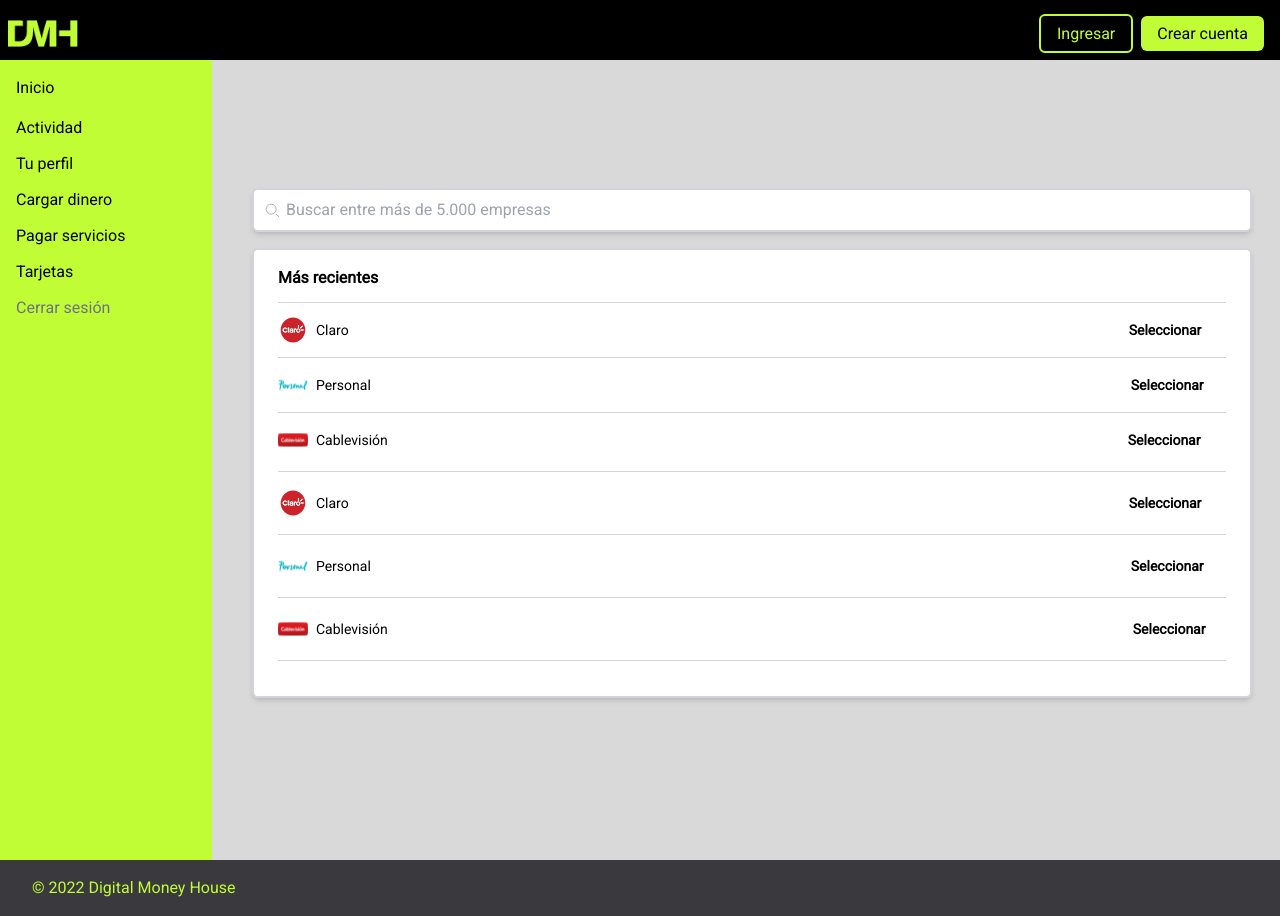
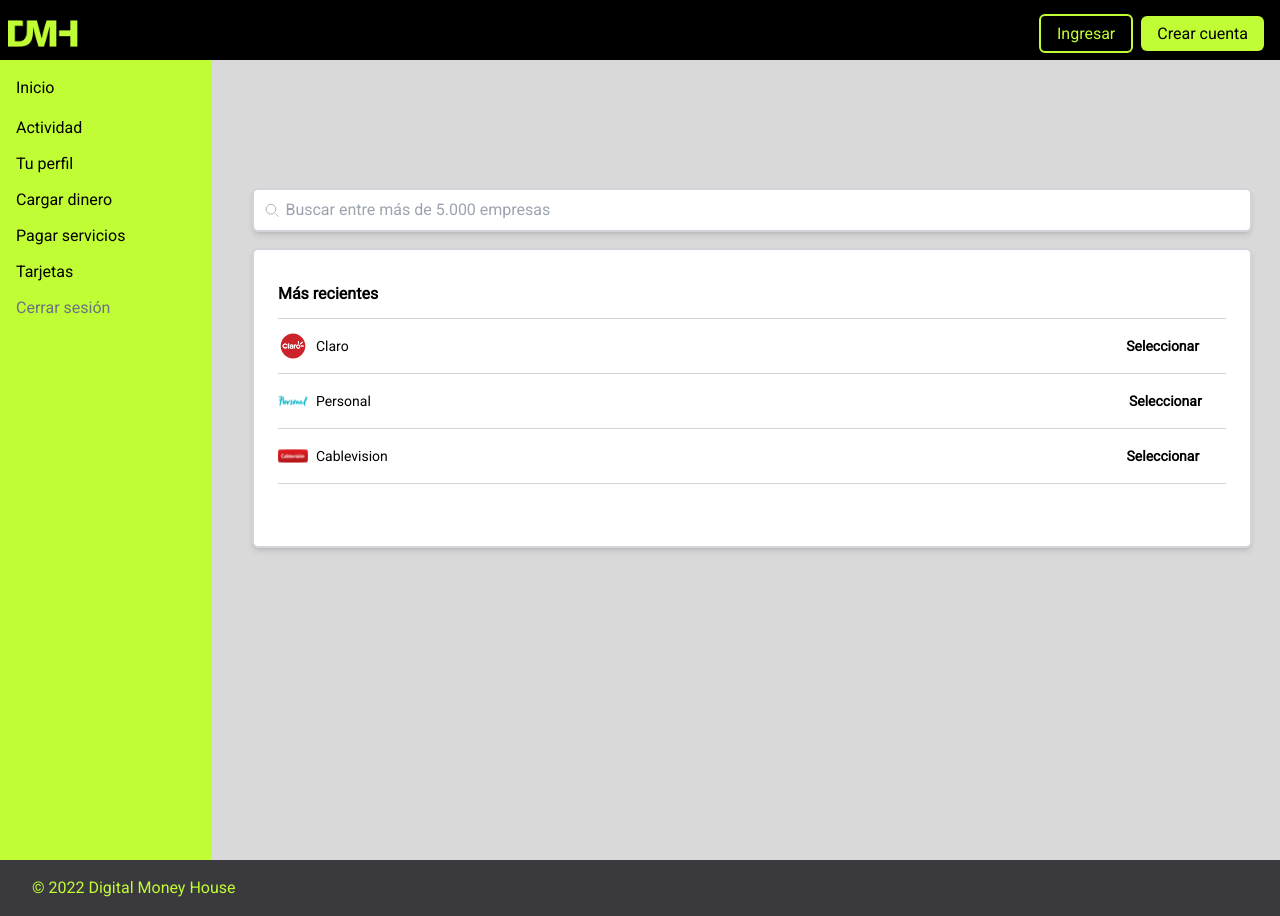
Before and after one commit to VictoriaCanclini/digital-money-house, a Next.js app: page /pay-service in a window 1280 px wide. Built offline with nearby package versions, Linux system fonts and the light colour scheme.

Commit message:
ok filter

```diff
--- a/src/app/account-number/page.jsx
+++ b/src/app/account-number/page.jsx
@@ -29,19 +29,20 @@
         <div className="flex flex-col justify-center w-full ml-10">
           <div className="bg-black md:w-[1000px] sm:w-[500px] w-[350px] md:h-[300px] h-[200px] md:p-6 p-4 md:mr-60 rounded-xl">
             <h2 className="text-lg text-[#C1FD35] font-semibold mb-4">
-              Número de cuenta sin el primer 2
+              {/* Número de cuenta sin el primer 2 */}
+              Ingresa el monto a pagar
             </h2>
             <input
               type="number"
-              className="md:w-[300px] sm:w-[500px] w-[300px] h-[60px] bg-white rounded-md text-black md:mt-8"
+              className="p-2 md:w-[300px] sm:w-[500px] w-[300px] h-[60px] bg-white rounded-md text-black md:mt-8"
               value={amount}
               onChange={handleAmountChange}
             />
-            <h3 className="text-sm md:mt-8 mt-4">
+            {/* <h3 className="text-sm md:mt-8 mt-4">
               Son 11 números sin espacios, sin el “2” inicial. Agregá ceros
               adelante si tenés menos.{" "}
-            </h3>
-            <div className="flex justify-end text-[#C1FD35] md:mt-6 mt-10">
+            </h3> */}
+            <div className="flex justify-end text-[#C1FD35] md:mt-6 mt-6">
               <Link href="client-pay">
                 <button
                   onClick={handleContinue}
--- a/src/app/pay-service/page.jsx
+++ b/src/app/pay-service/page.jsx
@@ -6,10 +6,15 @@
 import Sibvar from "@/components/Sibvar";
 // import axios from "axios";
 import Link from "next/link";
-// import { useEffect, useState } from "react";
+import { useState } from "react";
 
 const PayServicePage = () => {
-  // const [userService, setUserService] = useState([]);
+  const [searchTerm, setSearchTerm] = useState("");
+  const [userService, setUserService] = useState([
+    { description: "Claro" },
+    { description: "Personal" },
+    { description: "Cablevisión" },
+  ]);
 
   // useEffect(() => {
   //   const fetchService = async () => {
@@ -24,9 +29,13 @@
   //       console.error("Error al obtener los servicios:", error);
   //     }
   //   };
-
   //   fetchService();
   // }, []);
+
+  // Filtramos la actividad basada en el término de búsqueda
+  const filteredServices = userService.filter((service) =>
+    service.description.toLowerCase().includes(searchTerm.toLowerCase())
+  );
 
   return (
     <div className="bg-[#D9D9D9]">
@@ -37,63 +46,55 @@
           <div className="flex flex-row gap-4">
             <div className="bg-white p-2 md:w-[1000px] sm:w-[500px] w-[350px] gap-1 rounded-md text-gray-400 border-2 border-gray-300 shadow-md flex items-center">
               <Search className="mr-2" />
-              <span>Buscar entre más de 5.000 empresas</span>
+              <input
+                type="text"
+                placeholder="Buscar entre más de 5.000 empresas"
+                className="bg-transparent outline-none w-full"
+                value={searchTerm}
+                onChange={(e) => setSearchTerm(e.target.value)}
+              />
             </div>
           </div>
           <div className="flex flex-row mt-4">
-            <div className="md:w-[1000px] sm:w-[500px] w-[350px] h-[450px] bg-white rounded-md text-black border-2 border-gray-300 shadow-md flex flex-col">
+            <div className="md:w-[1000px] sm:w-[500px] w-[350px] h-[300px] bg-white rounded-md text-black border-2 border-gray-300 shadow-md flex flex-col">
               <div className="flex items-center gap-2">
-                <span className="ml-6 mt-4 font-bold">Más recientes</span>
+                <h1 className="ml-6 mt-8 font-bold">Más recientes</h1>
               </div>
               <hr className="border-gray-300 my-3 mr-6 ml-6" />
-              <div className="flex items-center md:ml-6 ml-4 text-sm">
-                <Claro color={"[#C1FD35]"} className="md:mr-2" />
-                <span className="ml-2">Claro</span>
-                <span className="md:ml-[780px] ml-[47%] font-bold">
-                  <Link href="/account-number">Seleccionar</Link>
-                </span>
-              </div>
-              <hr className="border-gray-300 my-3 mr-6 ml-6" />
-              <div className="flex items-center md:ml-6 ml-4 text-sm">
-                <Personal className="mr-2" />
-                <span className="ml-2">Personal</span>
-                <span className="md:ml-[760px] ml-[40%] font-bold">
-                  Seleccionar
-                </span>
-              </div>
-              <hr className="border-gray-300 my-3 mr-6 ml-6" />
-              <div className="flex items-center md:ml-6 ml-4  text-sm">
-                <Cablevision className="mr-2" />
-                <span className="ml-2">Cablevisión</span>
-                <span className="md:ml-[740px] ml-[35%] font-bold">
-                  Seleccionar
-                </span>
-              </div>
-              <hr className="border-gray-300 my-4 mr-6 ml-6" />
-              <div className="flex items-center md:ml-6 ml-4 text-sm">
-                <Claro color={"[#C1FD35]"} className="md:mr-2" />
-                <span className="ml-2">Claro</span>
-                <span className="md:ml-[780px] ml-[47%] font-bold">
-                  Seleccionar
-                </span>
-              </div>
-              <hr className="border-gray-300 my-4 mr-6 ml-6" />
-              <div className="flex items-center md:ml-6 ml-4 text-sm">
-                <Personal color={"[#C1FD35]"} className="md:mr-2" />
-                <span className="ml-2">Personal</span>
-                <span className="md:ml-[760px] ml-[40%] font-bold">
-                  Seleccionar
-                </span>
-              </div>
-              <hr className="border-gray-300 my-4 mr-6 ml-6" />
-              <div className="flex items-center md:ml-6 ml-4 text-sm">
-                <Cablevision color={"[#C1FD35]"} className="md:mr-2" />
-                <span className="ml-2">Cablevisión</span>
-                <span className="md:ml-[745px] ml-[35%] font-bold">
-                  Seleccionar
-                </span>
-              </div>
-              <hr className="border-gray-300 my-4 mr-6 ml-6" />
+              {filteredServices.map((service, index) => (
+                <div key={index}>
+                  <div className="flex items-center md:ml-6 ml-4 text-sm">
+                    {service.description === "Claro" && (
+                      <>
+                        <Claro />
+                        <h2 className="ml-2">Claro</h2>
+                        <button className="font-bold md:ml-[80%] ml-[40%]">
+                          <Link href="/account-number">Seleccionar</Link>
+                        </button>
+                      </>
+                    )}
+                    {service.description === "Personal" && (
+                      <>
+                        <Personal />
+                        <h2 className="ml-2">Personal</h2>
+                        <button className="font-bold md:ml-[78%] ml-[34%]">
+                          <Link href="/account-number">Seleccionar</Link>
+                        </button>
+                      </>
+                    )}
+                    {service.description === "Cablevisión" && (
+                      <>
+                        <Cablevision />
+                        <h2 className="ml-2">Cablevision</h2>
+                        <button className="font-bold md:ml-[76%] ml-[30%]">
+                          <Link href="/account-number">Seleccionar</Link>
+                        </button>
+                      </>
+                    )}
+                  </div>
+                  <hr className="border-gray-300 my-3 mr-6 ml-6" />
+                </div>
+              ))}
             </div>
           </div>
         </div>
```
